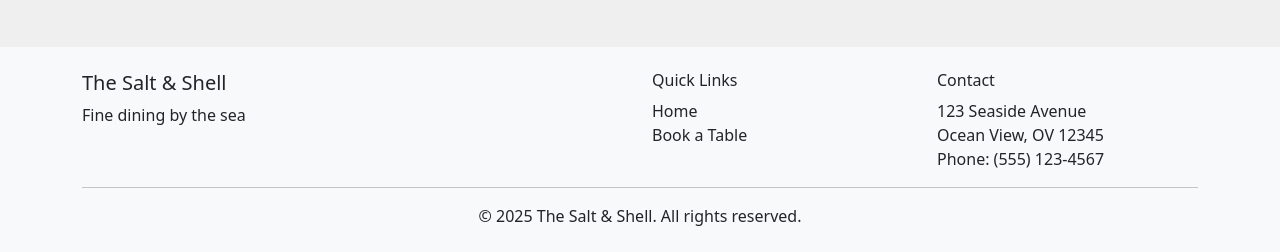
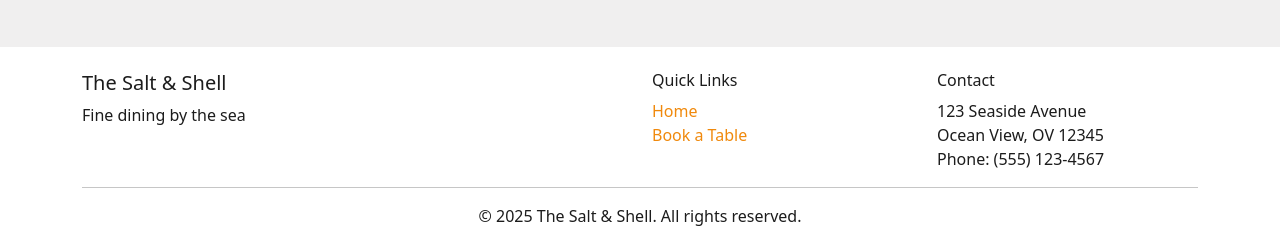
Before and after one commit to Pezz-x/The_Salt_and_Shell, a Django app: page /bookings/create/ in a window 1280 px wide. Shown: the part 1351-1603 px from the top of the page. Run offline with Django 5.2, Linux system fonts and the light colour scheme; data that the repository does not hold is empty; some libraries are stand-ins or nearby versions.

Commit message:
altered css for header and fotter BG colour and edit submit button hover

```diff
--- a/static/css/style.css
+++ b/static/css/style.css
@@ -27,7 +27,16 @@ body {
 
 /* Navbar styling */
 .navbar {
-  background-color: var(--base-color) !important;
+  background-color: var(--base-variant) !important;
+}
+
+#footer {
+  background-color: var(--base-variant) !important;
+  color: var(--text-color) !important;
+}
+
+#footer a {
+  color: var(--primary-color) !important;
 }
 
 .navbar .navbar-brand {
@@ -113,6 +122,10 @@ h1 {
   border-color: #000000 !important;
 }
 
+#submit_button:hover {
+  background-color: var(--primary-color) !important;
+}
+
 /* Dark mode switch start */
 #theme-switch {
   height: 40px;
--- a/templates/base.html
+++ b/templates/base.html
@@ -68,7 +68,7 @@
     <main>{% block content %} {% endblock %}</main>
 
     <!-- Footer -->
-    <footer class="bg-light text-dark mt-5 py-4">
+    <footer id="footer" class="bg-light text-dark mt-5 py-4">
         <div class="container">
             <div class="row">
                 <div class="col-md-6">
```
